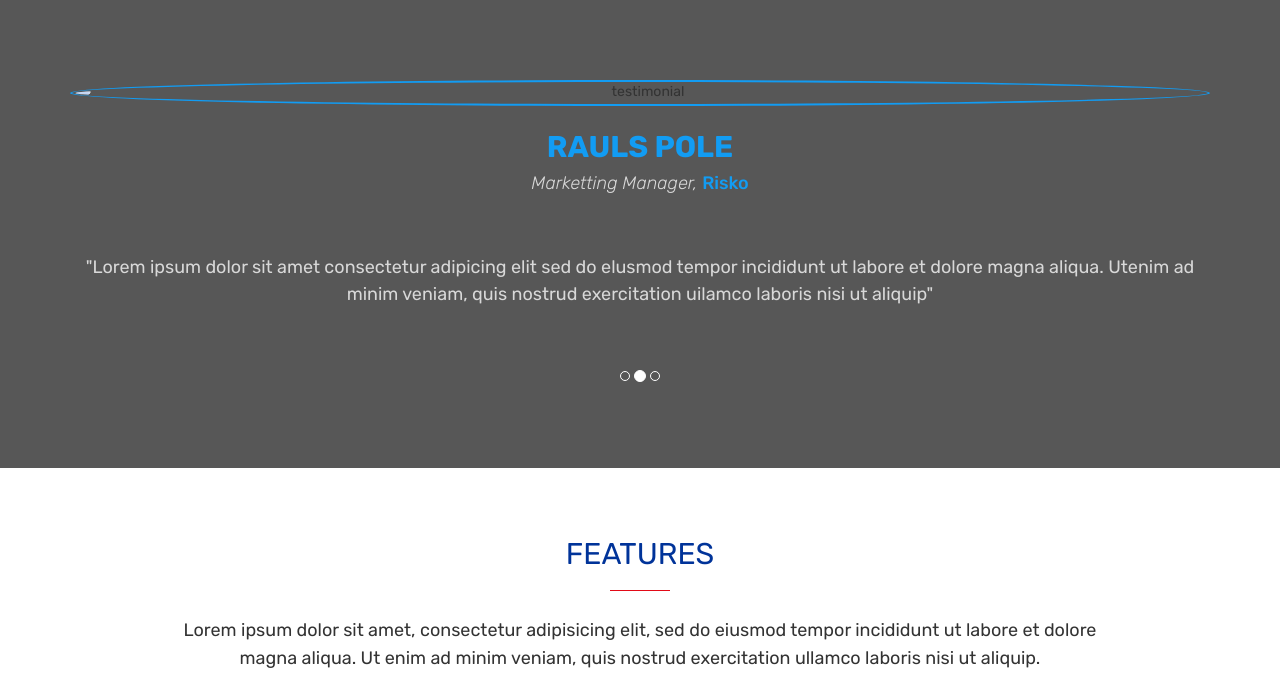
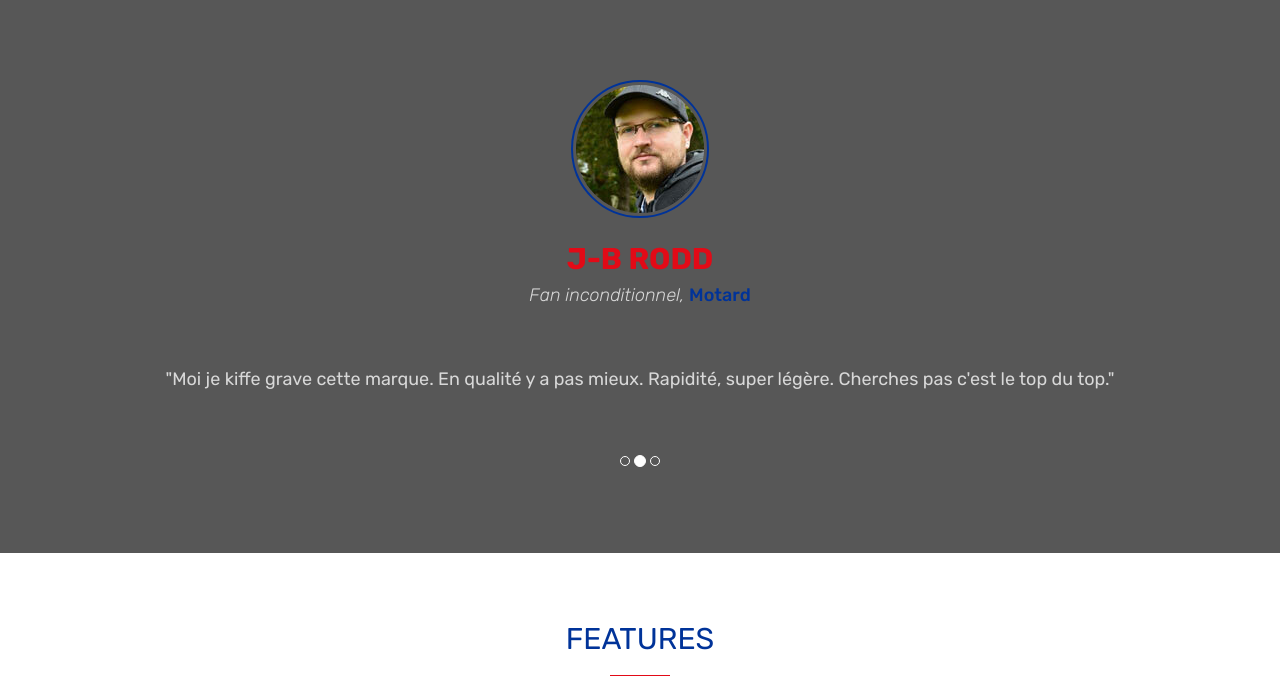
Before and after one commit to GGaelle/Loso-Version-perso, a plain HTML site: page index.html in a window 1280 px wide. Shown: the part 1699-2397 px from the top of the page. Drawn offline with Linux system fonts and the light colour scheme; files whose address does not match are found by name.

Commit message:
Partie caroussel

```diff
--- a/css/style.css
+++ b/css/style.css
@@ -283,7 +283,7 @@ p {
 }
 
 .carousel-inner .item img {
-    border: 2px solid#129CF3;
+    border: 2px solid #003399;
     border-radius: 50%;
     padding: 3px;
 }
@@ -293,14 +293,14 @@ p {
 }
 
 .testimonial-caption h2 {
-    color: #129CF3;
+    color: #e20a17;
     text-transform: uppercase;
     font-weight: 700;
     font-size: 30px;
     margin-top: 25px;
 }
 .testimonial-caption h4 {
-    color: #129CF3;
+    color: #003399;
 }
 
 .testimonial-caption h4 span {
--- a/index.html
+++ b/index.html
@@ -277,13 +277,13 @@
                                     <!-- item 01 -->
                                     <div class="item active text-center">
 
-                                        <img src="Images/client-01.jpg" alt="testimonial" class="center-block">
+                                        <img src="Images/Vincent_Philippe.jpg" alt="testimonial" class="center-block">
 
                                         <div class="testimonial-caption">
 
-                                            <h2>Daniel</h2>
-                                            <h4><span> Sr. Software Engineer, </span>Blue Gyms</h4>
-                                            <p>"Lorem ipsum dolor sit amet consectetur adipicing elit sed do elusmod tempor incididunt ut labore et dolore magna aliqua. Utenim ad minim veniam, quis nostrud exercitation uilamco laboris nisi ut aliquip"</p>
+                                            <h2>Vincent Philippe</h2>
+                                            <h4><span> Pilote, </span>1er au Bol d'Or 2016</h4>
+                                            <p>"Vu la qualité de la machine, je ne vois pas comment j'aurai pu perdre !"</p>
 
                                         </div>
 
@@ -292,13 +292,13 @@
                                     <!-- item 02 -->
                                     <div class="item text-center">
 
-                                        <img src="Images/client-02.jpg" alt="testimonial" class="center-block">
+                                        <img src="Images/client-01.jpg" alt="testimonial" class="center-block">
 
                                         <div class="testimonial-caption">
 
-                                            <h2>Rauls Pole</h2>
-                                            <h4><span> Marketting Manager, </span>Risko</h4>
-                                            <p>"Lorem ipsum dolor sit amet consectetur adipicing elit sed do elusmod tempor incididunt ut labore et dolore magna aliqua. Utenim ad minim veniam, quis nostrud exercitation uilamco laboris nisi ut aliquip"</p>
+                                            <h2>J-B Rodd</h2>
+                                            <h4><span> Fan inconditionnel, </span>Motard</h4>
+                                            <p>"Moi je kiffe grave cette marque. En qualité y a pas mieux. Rapidité, super légère. Cherches pas c'est le top du top."</p>
 
                                         </div>
 
@@ -311,9 +311,9 @@
 
                                         <div class="testimonial-caption">
 
-                                            <h2>Jim So</h2>
-                                            <h4><span> Assistant Manager, </span>Gidfo</h4>
-                                            <p>"Lorem ipsum dolor sit amet consectetur adipicing elit sed do elusmod tempor incididunt ut labore et dolore magna aliqua. Utenim ad minim veniam, quis nostrud exercitation uilamco laboris nisi ut aliquip"</p>
+                                            <h2>Clém.</h2>
+                                            <h4><span> Baby Fan, </span>Rêveur</h4>
+                                            <p>"Moi quand je serai grand je roulerai en Suzuk. C'est trop cool !"</p>
 
                                         </div>
 
```
Also changed, not shown: images/Vincent_Philippe.jpg (added), images/client-01.jpg (added), images/client-03.jpg (added).
